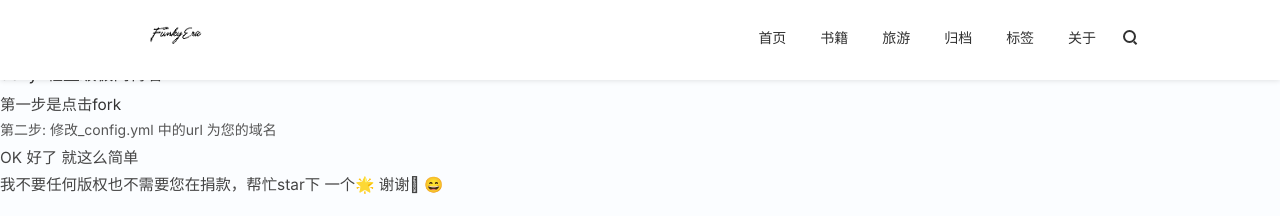
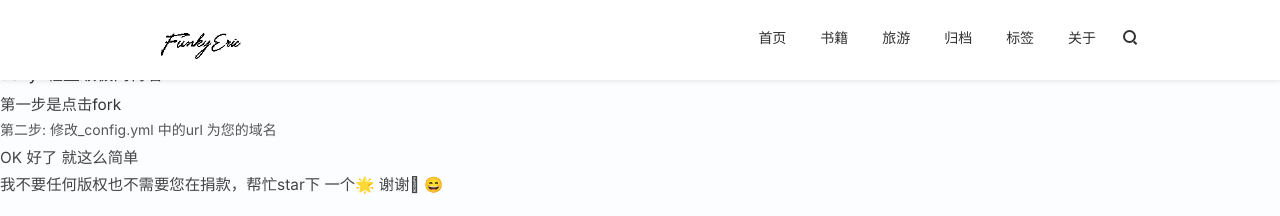
Before and after one commit to FunkyEric/FunkyEric.github.io, a Jekyll site: the page built from ChinaREADME.md, in a window 1280 px wide. Shown: the top 216 px of the page. Built offline with Jekyll 4.4.1, drawn with Linux system fonts in a browser that asks for light colours; nearby versions of some CDN libraries; our own code applies the rules of GitHub Pages for plain Markdown files; comment, search, counter and statistics services are not loaded.

Commit message:
logo style change

```diff
--- a/style/style-liberxue.css
+++ b/style/style-liberxue.css
@@ -129,7 +129,7 @@ input:-ms-input-placeholder,textarea:-ms-input-placeholder{color:#5f5f5f;}
 .header.animated.slideDown{-webkit-animation-name:slideDown;animation-name:slideDown;}
 .navbar-container{position:relative;width:1040px;max-width:100%;height:80px;margin:0 auto;}
 .navbar-logo{font-size:22px;line-height:22px;position:absolute;top:50%;left:0;display:block;width:auto;max-width:50%;height:22px;margin-top:-10px;margin-left:25px;text-decoration:none;}
-.navbar-logo img{width: auto;height: 35px;outline: 0;margin: -13px;}
+.navbar-logo img{width: auto;height: 55px;outline: 0;margin: -13px;}
 .navbar-menu{z-index:10;display:inline-block;width:auto;padding-right:5px;}
 .navbar-menu a{font-size:14px;padding:0 15px;}
 .navbar-mobile-menu{line-height:80px;z-index:1;display:none;width:28px;padding:0 45px 0 10px;cursor:pointer;}
```
